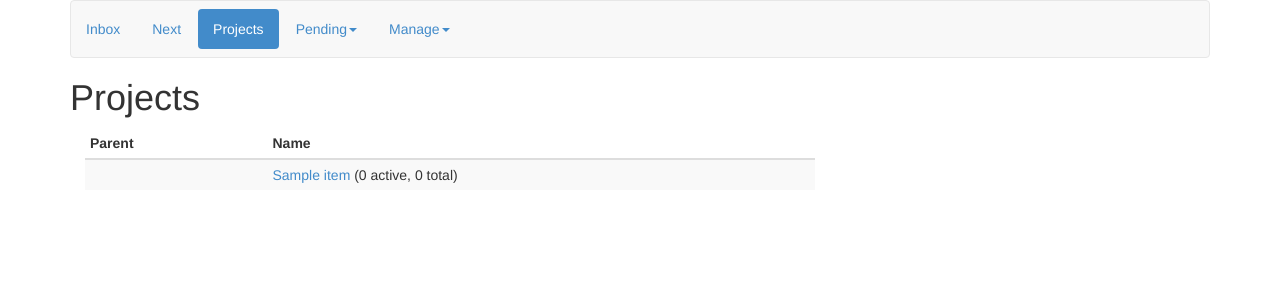
After one commit to weijia/django-gtdmanager, a Django app: page /gtdmanager/projects in a window 1280 px wide. The commit adds this page. Shown: the top 300 px of the page. Run offline with Django 3.2, Linux system fonts and the light colour scheme; tables that the repository leaves empty hold one stand-in row (values such as "Sample post"); some libraries are stand-ins or nearby versions.

Commit message:
Add Project list page

```diff
--- a/gtdmanager/models.py
+++ b/gtdmanager/models.py
@@ -15,7 +15,6 @@ class Context(models.Model):
     is_default = models.BooleanField(default=False)
 
     objects = ContextManager()
-
     def __unicode__(self):
         return self.name
 
@@ -98,29 +97,6 @@ class Item(models.Model):
     def __unicode__(self):
         return self.name;
 
-class Project(Item):
-
-    objects = ItemManager()
-
-    def __init__(self, *args, **kwargs):
-        kwargs['status'] = self.PROJECT
-        super(Project, self).__init__(*args, **kwargs)
-
-    def is_parent_of(self, child):
-        if child.parent is None:
-            return False
-
-        if child.parent == self:
-            return True
-
-        return self.is_parent_of(child.parent)
-
-    def clean_fields(self, exclude=None):
-        super(Project, self).clean_fields(exclude)
-        if self.is_parent_of(self.parent):
-            raise ValidationError("%(parent)s parenting %(child)s creates circular project reference",
-                      params={ 'parent': self.parent, 'child': self }
-                  )
 
 class ContextsItem(Item):
     """
@@ -180,6 +156,50 @@ class Reminder(ContextsItem):
 
     def active(self):
         return self.remind_at.date() <= timezone.now().date()
+
+
+class Project(Item):
+
+    objects = ItemManager()
+
+    def __init__(self, *args, **kwargs):
+        kwargs['status'] = self.PROJECT
+        super(Project, self).__init__(*args, **kwargs)
+
+    def is_parent_of(self, child):
+        if child.parent is None:
+            return False
+
+        if child.parent == self:
+            return True
+
+        return self.is_parent_of(child.parent)
+
+    def clean_fields(self, exclude=None):
+        super(Project, self).clean_fields(exclude)
+        if self.is_parent_of(self.parent):
+            raise ValidationError("%(parent)s parenting %(child)s creates circular project reference",
+                      params={ 'parent': self.parent, 'child': self }
+                  )
+
+    def context_items(self, cls, unfinished_only = False):
+        if (unfinished_only):
+            return cls.objects.unfinished().filter(parent=self)
+        else:
+            return cls.objects.filter(parent=self)
+
+    def nexts(self, cls, unfinished_only = False):
+        return self.context_items(Next, unfinished_only)
+
+    def reminders(self, cls, unfinished_only = False):
+        return self.context_items(Reminder, unfinished_only)
+
+    def active_childs(self):
+        childs = list(self.item_set.filter(status=Item.WAITING_FOR))
+        childs.extend(self.nexts(True))
+        childs.extend(self.reminders(True))
+        return childs
+
 """
 Post init procedures, should be called in test setup
 Should be solved via signalS, but they aren't working well in Django 1.6
--- a/gtdmanager/templates/gtdmanager/base.html
+++ b/gtdmanager/templates/gtdmanager/base.html
@@ -16,7 +16,7 @@
 			<ul class="nav nav-pills">
 			  <li id="navbtn-inbox"><a href="{% url 'gtdmanager:inbox' %}">Inbox</a></li>
 			  <li id="navbtn-next"><a href="{% url 'gtdmanager:next' %}">Next</a></li>
-			  <li id="navbtn-projects" class="disabled"><a href="">Projects</a></li>
+			  <li id="navbtn-projects"><a href="{% url 'gtdmanager:projects' %}">Projects</a></li>
 			  <li id="navbtn-pending" class="dropdown">
 			  	<a class="dropdown-toggle" data-toggle="dropdown" data-hover="dropdown" href="#">
 			  		Pending<span class="caret"></span>
--- /dev/null
+++ b/gtdmanager/templates/gtdmanager/projects.html
@@ -0,0 +1,31 @@
+{% extends 'gtdmanager/base.html' %}
+
+{% block body %}
+<h1>Projects</h1>
+{% if projects %}
+    <div class="col-xs-8">
+        <table class="table table-condensed table-striped">
+            <thead>
+                <tr>
+                    <th class="col-xs-2">Parent</th>
+                    <th class="col-xs-6">Name</th>
+                </tr>
+            </thead>
+            {% for project in projects %}
+            <tr>
+                <td>{% if project.parent != None %}
+                    <a href="{% url 'gtdmanager:project_detail' project.parent.id %}">[ {{project.parent}} ]</a>
+                    {% endif %}
+                </td>
+                <td>
+                    <a href="{% url 'gtdmanager:project_detail' project.id %}">{{project.name}}</a>
+                    ({{project.active_childs|length}} active, {{project.item_set.count}} total)
+                </td>
+            </tr>
+            {% endfor %}
+        </table>
+    </div>
+{% else %}
+    No project found
+{% endif %}
+{% endblock %}
--- a/gtdmanager/urls.py
+++ b/gtdmanager/urls.py
@@ -21,6 +21,7 @@ urlpatterns = patterns('',
     url(r'^reminder/(?P<item_id>\d+)/edit/(?P<redir_page>\w+)$', views.reminder_edit, name='reminder_edit'),
     url(r'^reminder/(?P<item_id>\d+)/to_item/(?P<redir_page>\w+)$', views.reminder_to_item, name='reminder_to_item'),
 
+    url(r'^projects$', views.projects, name='projects'),
     url(r'^projects/(?P<project_id>\d+)$', views.project_detail, name='project_detail'),
 
     url(r'^waiting$', views.waiting, name='waiting'),
--- a/gtdmanager/views.py
+++ b/gtdmanager/views.py
@@ -147,13 +147,18 @@ def next(request):
     return render_to_response('gtdmanager/next.html', {'btnName': 'next',
         'nexts': nexts, 'reminders': reminders})
 
+def projects(request):
+    projects = Project.objects.all()
+    return render_to_response('gtdmanager/projects.html',
+            {'btnName': 'projects', 'projects': projects, }, RequestContext(request) )
+
 def project_detail(request, project_id):
     p = get_object_or_404(Project, pk=project_id)
     # get all and split - should be faster than multiple requests with .filter(status=)
     items = p.item_set.all()
     nexts = [item for item in items if item.status == Item.NEXT]
     return render_to_response('gtdmanager/project_detail.html',
-            {'p': p, 'nexts': nexts, 'btnName': 'projects',} )
+            {'p': p, 'nexts': nexts, 'btnName': 'projects', }, RequestContext(request) )
 
 def waiting(request):
     waiting = Item.objects.filter(status=Item.WAITING_FOR)
```
Also changed, not shown: gtdmanager/test_pages.py (+13 -1 lines), gtdmanager/tests.py (+17 -0 lines).
